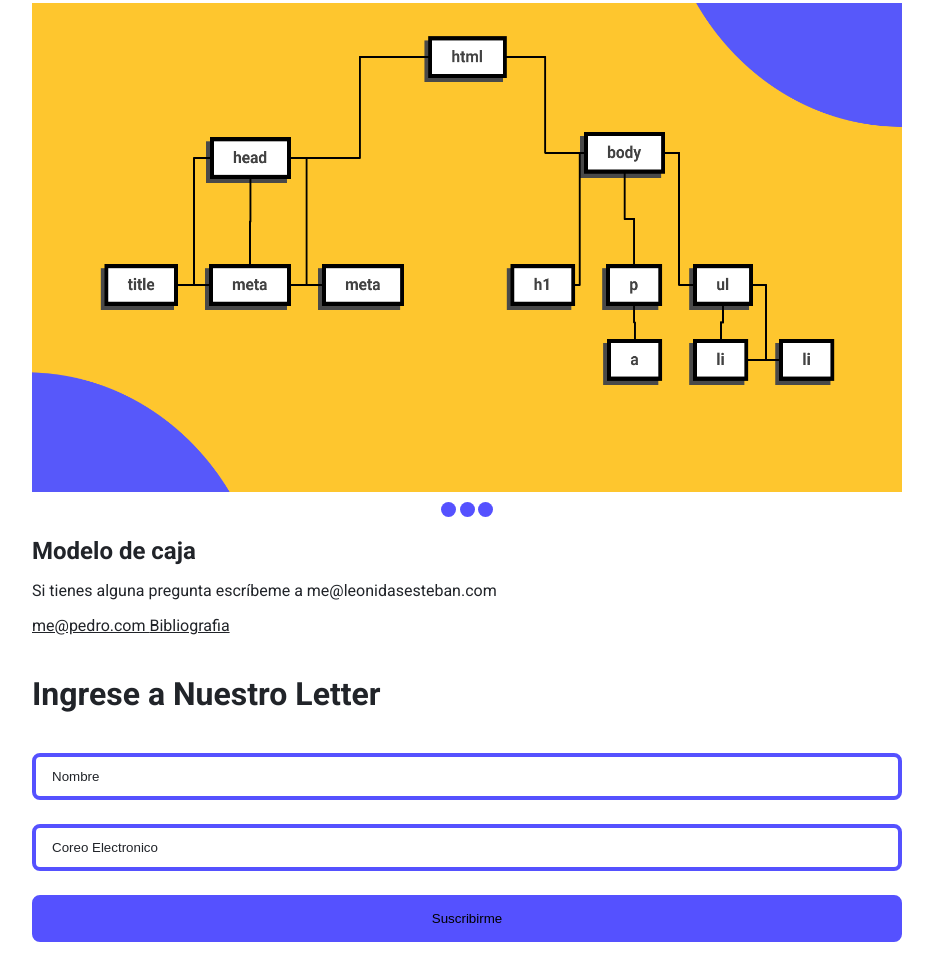
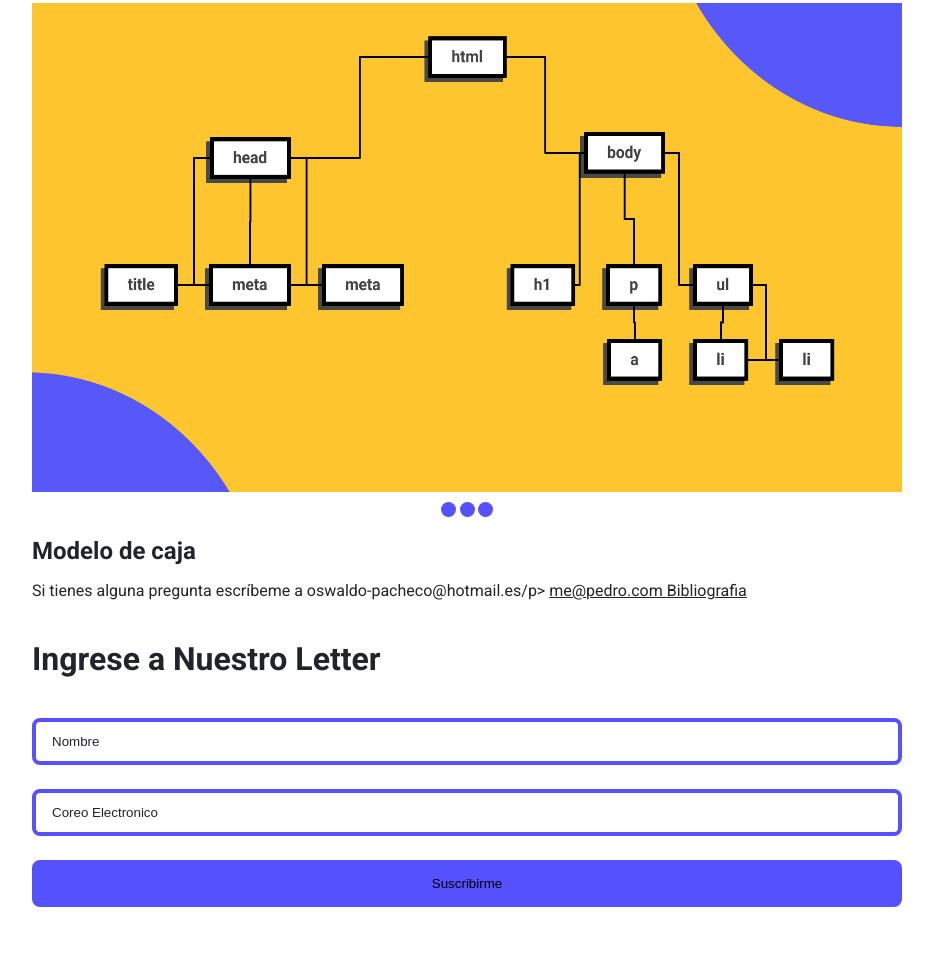
Before and after one commit to thunder609/nemium, a plain HTML site: page index.html in a window 1280 px wide. Shown: the part 5255-6221 px from the top of the page, without its empty margins (173-1106 px from the left). After the commit the page ends 6186 px from the top, so only its background shows below. Drawn offline with Linux system fonts and the light colour scheme; a web font is replaced by a local one.

Commit message:
entrema del proyecto nemium-fix images

```diff
--- a/index.html
+++ b/index.html
@@ -257,7 +257,7 @@
        </div>
       </div>
       <h3>Modelo de caja</h3>
-      <p>Si tienes alguna pregunta escríbeme a me@leonidasesteban.com</p>
+      <p>Si tienes alguna pregunta escríbeme a oswaldo-pacheco@hotmail.es/p>
       <a href="mailto:oswaldo-pacheco@hotmail.es"> me@pedro.com
         <a href="https://leonidasesteban.com" target="_blank">Bibliografia</a>
       </a>
```
